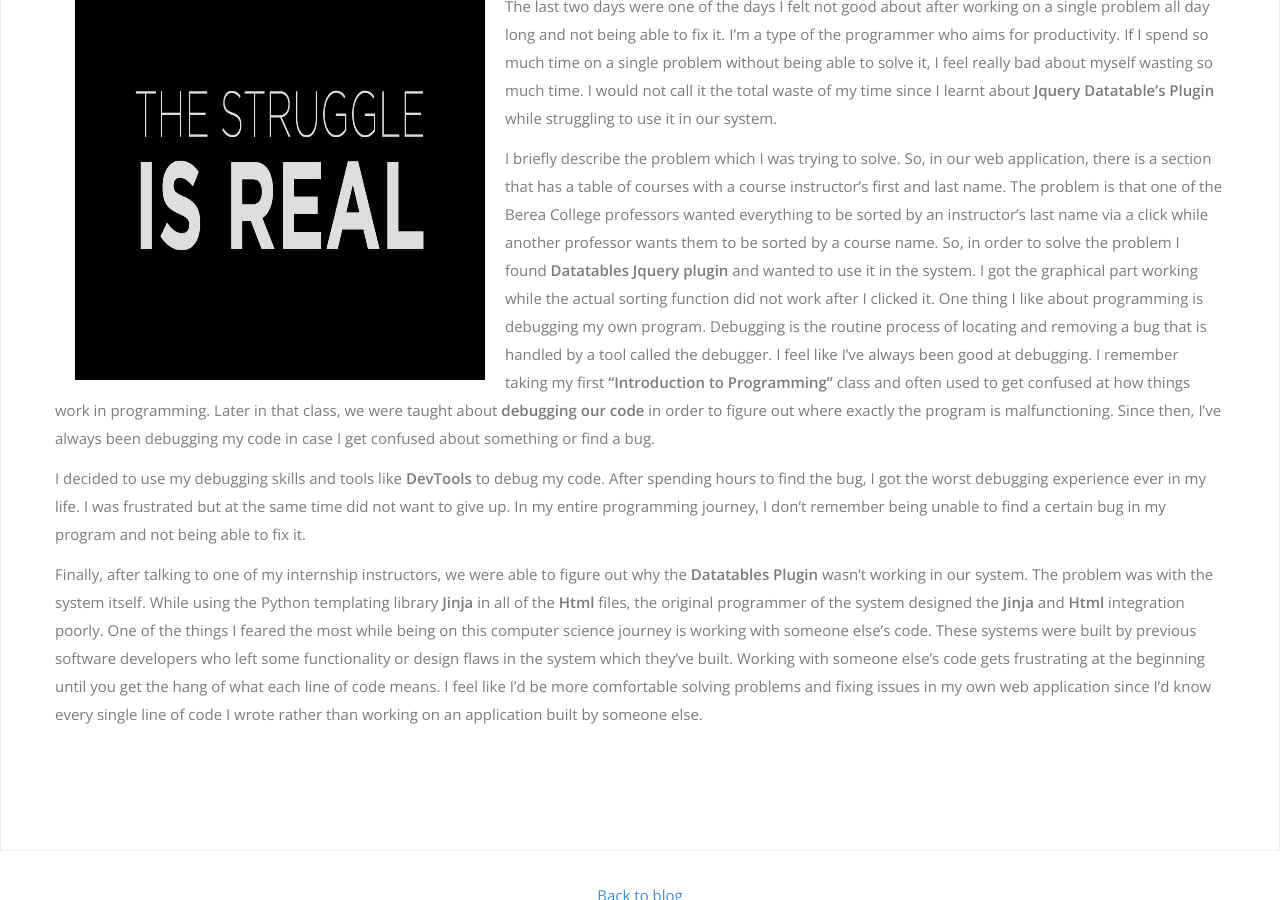
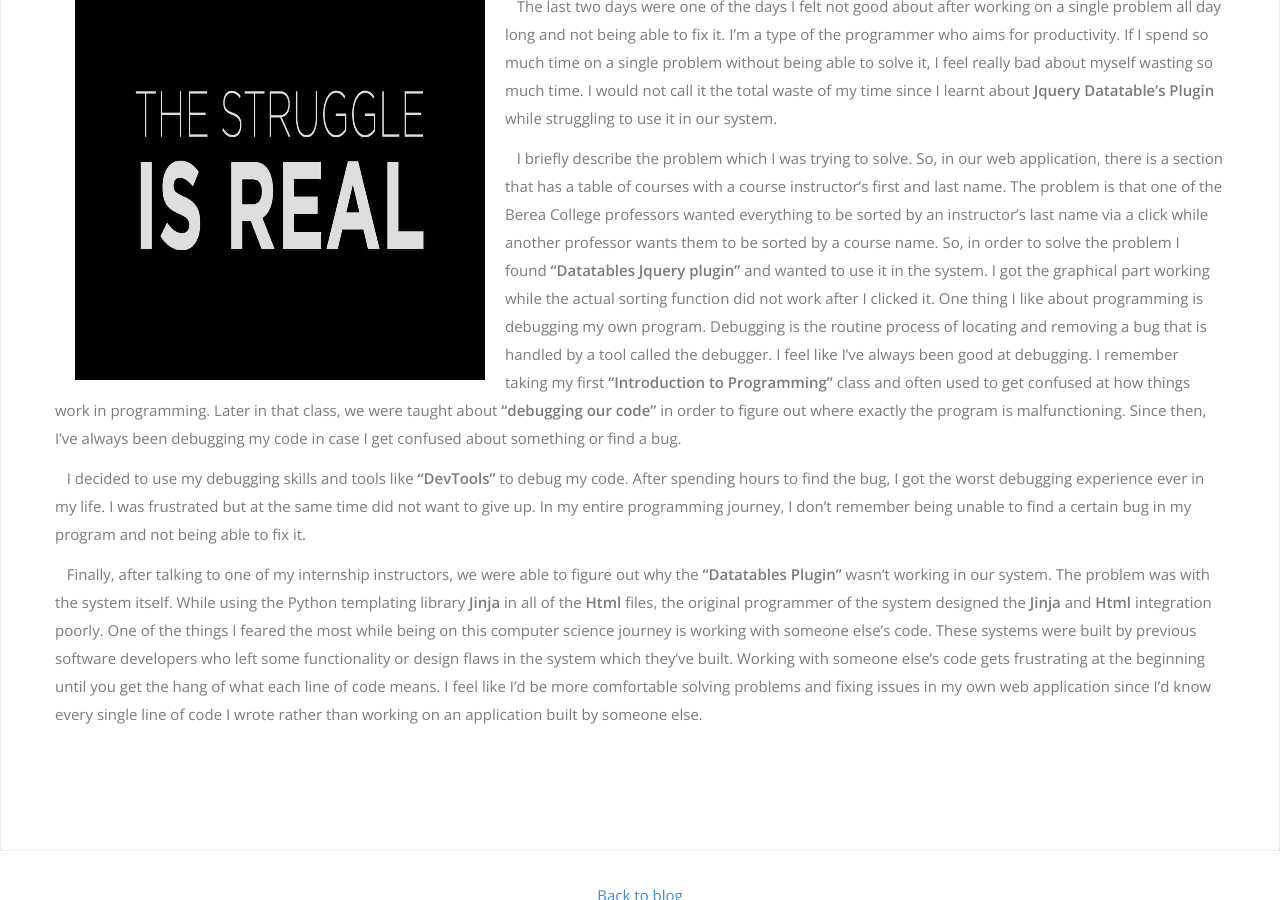
Before and after one commit to sanginovs/personal-website, a Jekyll site: the page built from _posts/2017-06-16-the-struggle.md, in a window 1280 px wide and 900 px high, scrolled down 366 px. Built offline with Jekyll 4.4.1, drawn with Linux system fonts in a browser that asks for light colours; nearby versions of some CDN libraries; some web fonts are replaced; some of the changed lines change nothing that is shown.

Commit message:
one blog is added

```diff
--- a/_posts/2017-06-16-the-struggle.md
+++ b/_posts/2017-06-16-the-struggle.md
@@ -7,10 +7,10 @@
 
 <img class="img-responsive" src="/assets/img/intern4.jpg" alt="Drawing" style="width: 450px; height: 400px; display: block; float:left; ">
 
-The last two days were one of the days I felt not good about after working on a single problem all day long and not being able to fix it. I'm a type of the programmer who aims for productivity. If I spend so much time on a single problem without being able to solve it, I feel really bad about myself wasting so much time. I would not call it the total waste of my time since I learnt about **Jquery Datatable's Plugin** while struggling to use it in our system.
+&nbsp;&nbsp;&nbsp;The last two days were one of the days I felt not good about after working on a single problem all day long and not being able to fix it. I'm a type of the programmer who aims for productivity. If I spend so much time on a single problem without being able to solve it, I feel really bad about myself wasting so much time. I would not call it the total waste of my time since I learnt about **Jquery Datatable's Plugin** while struggling to use it in our system.
 
-I briefly describe the problem which I was trying to solve. So, in our web application, there is a section that has a table of courses with a course instructor's first and last name. The problem is that one of the Berea College professors wanted everything to be sorted by an instructor's last name via a click while another professor wants them to be sorted by a course name. So, in order to solve the problem I found **Datatables Jquery plugin** and wanted to use it in the system. I got the graphical part working while the actual sorting function did not work after I clicked it. One thing I like about programming is debugging my own program. Debugging is the routine  process of locating and removing a bug that is handled by a tool called the debugger. I feel like I've always been good at debugging. I remember taking my first **"Introduction to Programming"** class and often used to get confused at how things work in programming. Later in that class, we were taught about **debugging our code** in order to figure out where exactly the program is malfunctioning. Since then, I've always been debugging my code in case I get confused about something or find a bug.
+&nbsp;&nbsp;&nbsp;I briefly describe the problem which I was trying to solve. So, in our web application, there is a section that has a table of courses with a course instructor's first and last name. The problem is that one of the Berea College professors wanted everything to be sorted by an instructor's last name via a click while another professor wants them to be sorted by a course name. So, in order to solve the problem I found **"Datatables Jquery plugin"** and wanted to use it in the system. I got the graphical part working while the actual sorting function did not work after I clicked it. One thing I like about programming is debugging my own program. Debugging is the routine  process of locating and removing a bug that is handled by a tool called the debugger. I feel like I've always been good at debugging. I remember taking my first **"Introduction to Programming"** class and often used to get confused at how things work in programming. Later in that class, we were taught about **"debugging our code"** in order to figure out where exactly the program is malfunctioning. Since then, I've always been debugging my code in case I get confused about something or find a bug.
 
-I decided to use my debugging skills and tools like **DevTools** to debug my code. After spending hours to find the bug, I got the worst debugging experience ever in my life. I was frustrated but at the same time did not want to give up. In my entire programming journey, I don't remember being unable to find a certain bug in my program and not being able to fix it.
+&nbsp;&nbsp;&nbsp;I decided to use my debugging skills and tools like **"DevTools"** to debug my code. After spending hours to find the bug, I got the worst debugging experience ever in my life. I was frustrated but at the same time did not want to give up. In my entire programming journey, I don't remember being unable to find a certain bug in my program and not being able to fix it.
 
-Finally, after talking to one of my internship instructors, we were able to figure out why the **Datatables Plugin** wasn't working in our system. The problem was with the system itself. While using the Python templating library **Jinja** in all of the **Html** files, the original programmer of the system designed the **Jinja** and **Html** integration poorly. One of the things I feared the most while being on this computer science journey is working with someone else's code. These systems were built by previous software developers who left some functionality or design flaws in the system which they've built. Working with someone else's code gets frustrating at the beginning until you get the hang of what each line of code means. I feel like I'd be more comfortable solving problems and fixing issues in my own web application since I'd know every single line of code I wrote rather than working on an application built by someone else.
+&nbsp;&nbsp;&nbsp;Finally, after talking to one of my internship instructors, we were able to figure out why the **"Datatables Plugin"** wasn't working in our system. The problem was with the system itself. While using the Python templating library **Jinja** in all of the **Html** files, the original programmer of the system designed the **Jinja** and **Html** integration poorly. One of the things I feared the most while being on this computer science journey is working with someone else's code. These systems were built by previous software developers who left some functionality or design flaws in the system which they've built. Working with someone else's code gets frustrating at the beginning until you get the hang of what each line of code means. I feel like I'd be more comfortable solving problems and fixing issues in my own web application since I'd know every single line of code I wrote rather than working on an application built by someone else.
```
